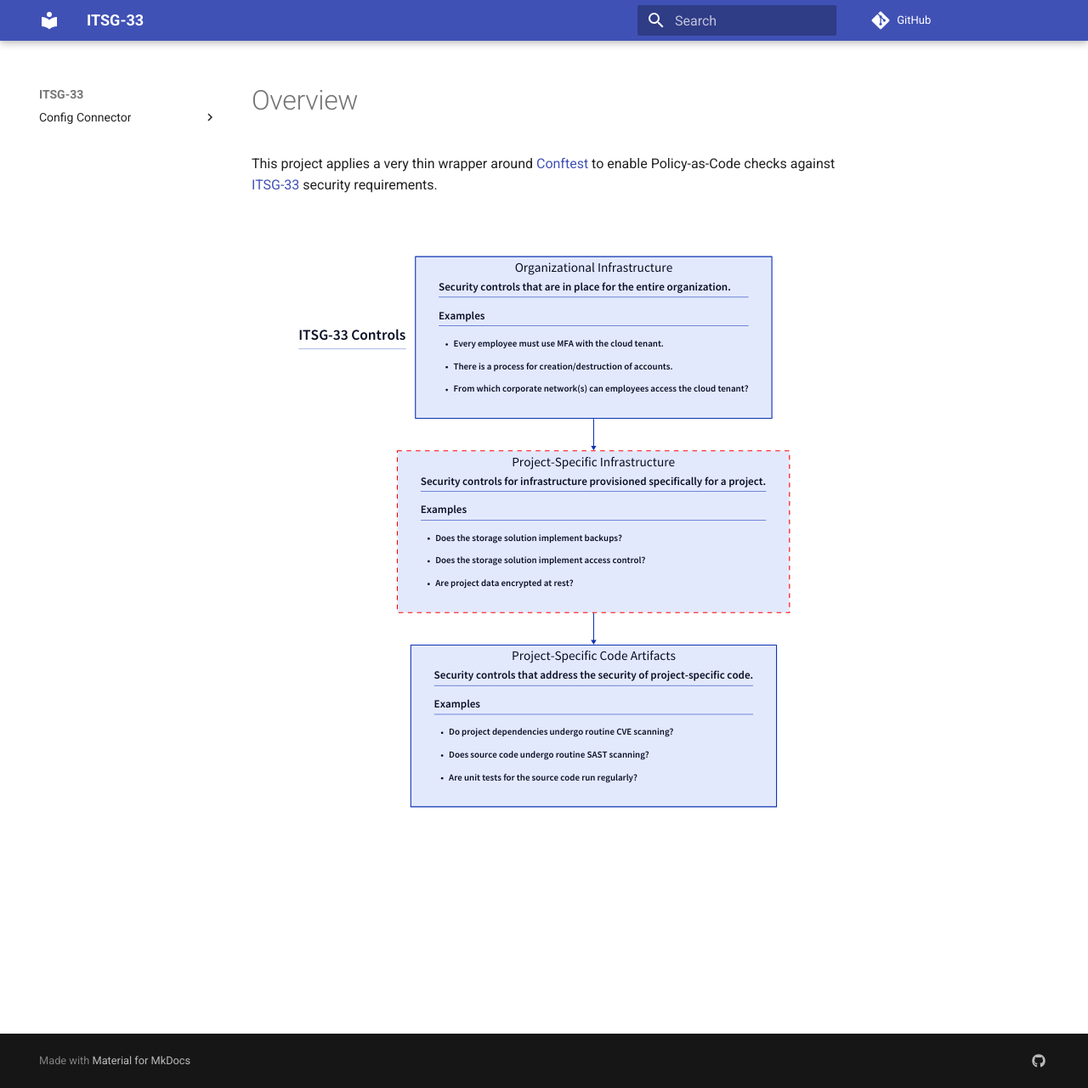
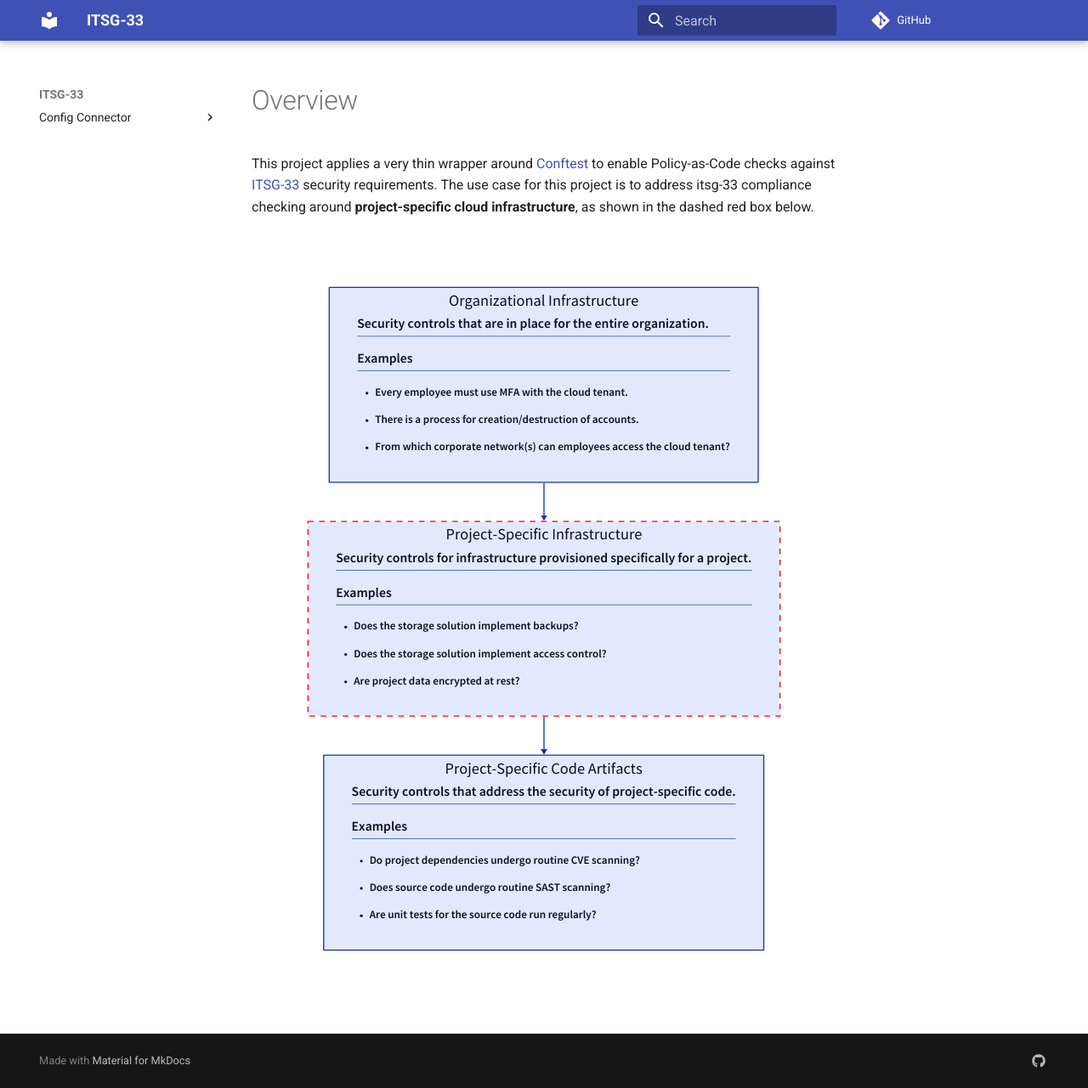
Before and after one commit to Collinbrown95/itsg-33-conftest, an MkDocs documentation site: the page built from docs/index.md, in a window 1280 px wide and 1281 px high. Shown: the whole window at 85% size. Built offline with MkDocs 1.6.1 and Material for MkDocs 9.7.7, drawn with Linux system fonts in a browser that asks for light colours; comment, search, counter and statistics services are not loaded.

Commit message:
feat(index.md): Improve explanation

```diff
--- a/docs/index.md
+++ b/docs/index.md
@@ -1,5 +1,5 @@
 # Overview
 
-This project applies a very thin wrapper around [Conftest](https://www.conftest.dev/) to enable Policy-as-Code checks against [ITSG-33](https://www.cyber.gc.ca/en/guidance/it-security-risk-management-lifecycle-approach-itsg-33) security requirements.
+This project applies a very thin wrapper around [Conftest](https://www.conftest.dev/) to enable Policy-as-Code checks against [ITSG-33](https://www.cyber.gc.ca/en/guidance/it-security-risk-management-lifecycle-approach-itsg-33) security requirements. The use case for this project is to address itsg-33 compliance checking around **project-specific cloud infrastructure**, as shown in the dashed red box below.
 
 ![ITSG components](./diagrams/itsg-pyramid.svg)
```
Also changed, not shown: docs/diagrams/itsg-pyramid.svg, 1 other file.
